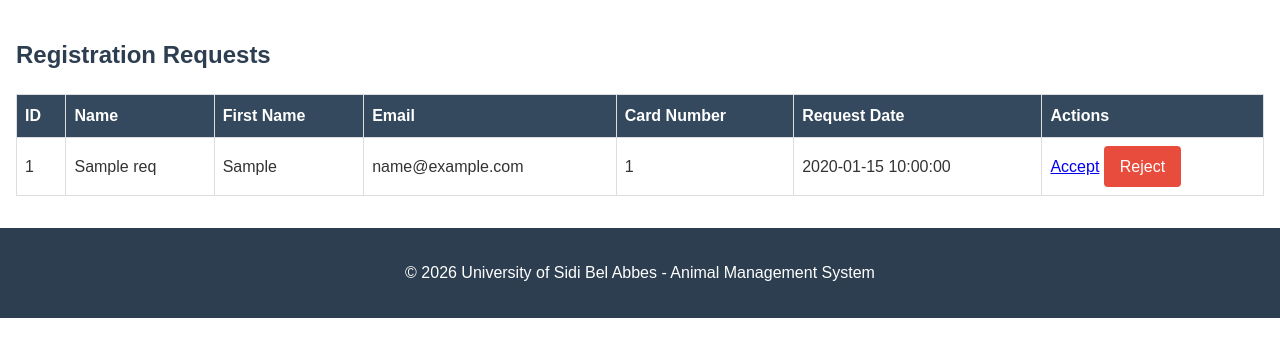
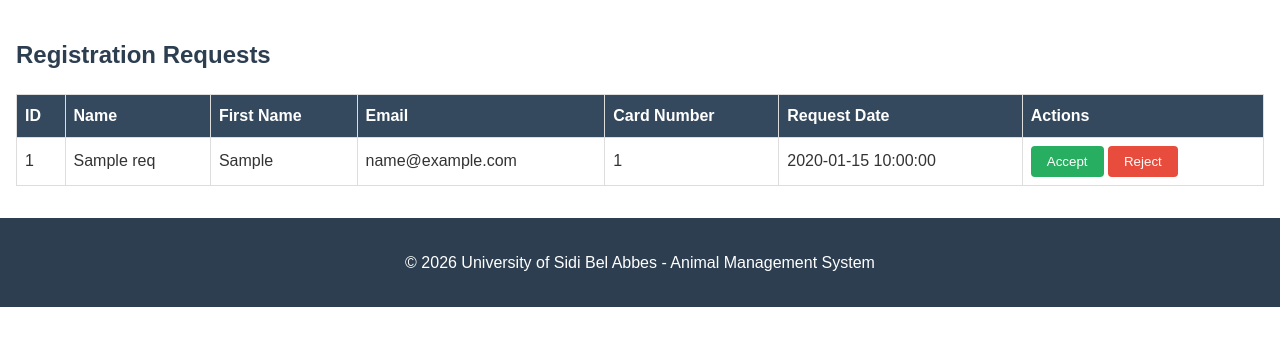
Before and after one commit to animalmanagementbouclelora2526/animal_management, a Flask app: template templates/admin/requests.html in a window 1280 px wide. Shown: the part 206-563 px from the top of the page. Run offline with Flask 3, Linux system fonts and the light colour scheme; the template is opened without the code that fills it: most values are stand-ins (such as "Sample title", 1, 10 or a date in 2020); parts of the project's set-up code (start-up, migrations or seed data) failed here and were passed over.

Commit message:
Update requests.html

```diff
--- a/templates/admin/requests.html
+++ b/templates/admin/requests.html
@@ -27,8 +27,19 @@
                             <td>{{ req.Card_number }}</td>
                             <td>{{ req.Request_date }}</td>
                             <td>
-                                <a href="{{ url_for('process_request',request_id=req.ID,action='accept') }}" >Accept</a>
-                                <a href="{{ url_for('process_request', request_id=req.ID, action='reject') }}" class="btn btn-danger">Reject</a>
+                                <form action="{{ url_for('process_request',request_id=req.ID,action='accept') }}"method="post"
+                                    style="display:inline;">
+                                    <button type="submit" class="btn btn-success">
+                                        Accept
+                                    </button>
+                                </form>
+                                <form action="{{ url_for('process_request',request_id=req.ID,action='reject') }}"
+                                    method="post"
+                                    style="display:inline;">
+                                    <button type="submit" class="btn btn-danger">
+                                        Reject
+                                    </button>
+                                </form>
                             </td>
                         </tr>
                     {% endfor %}
```
